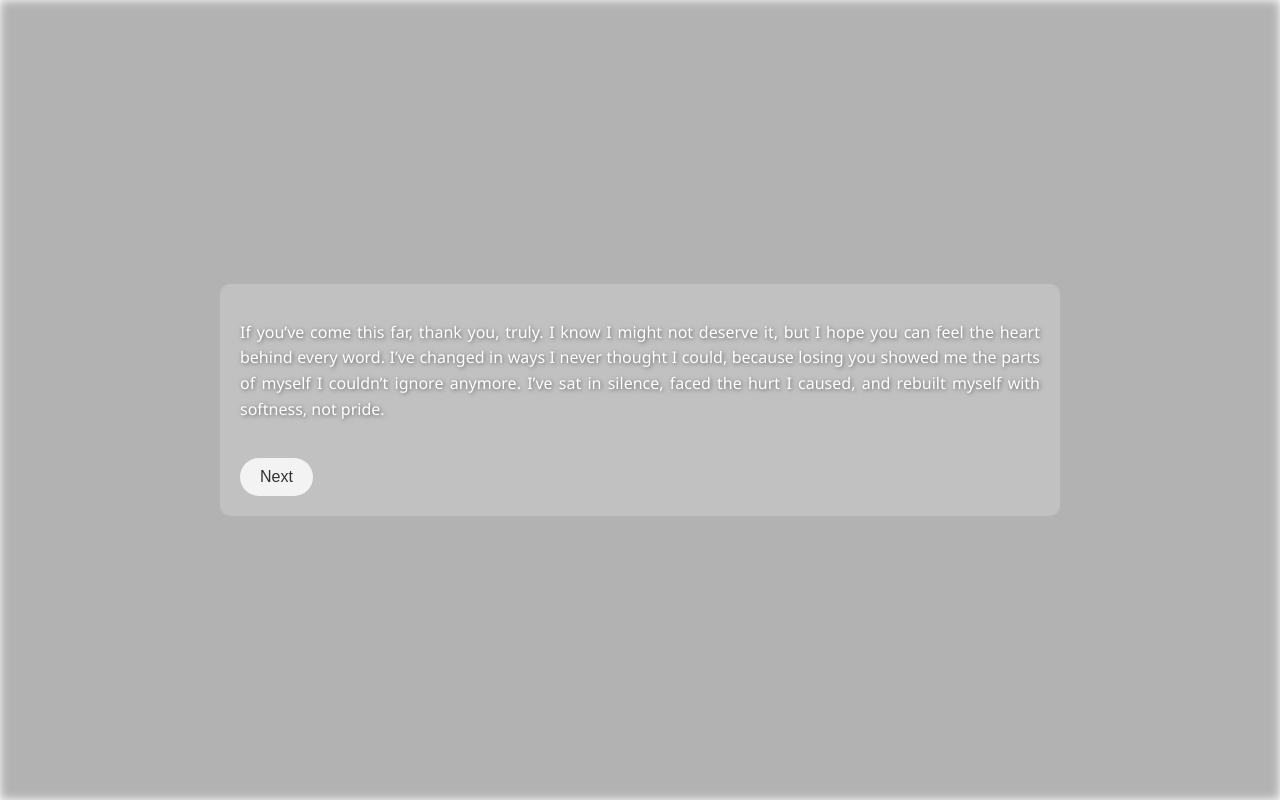
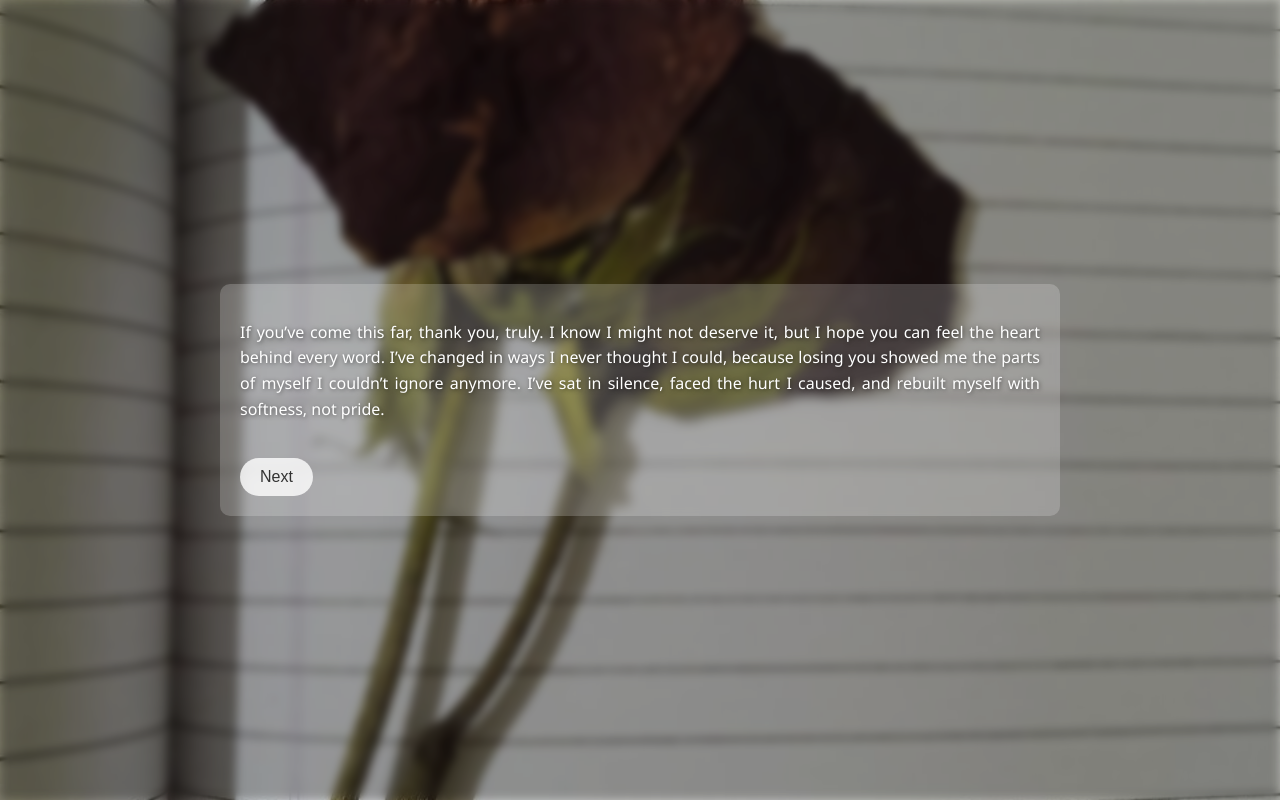
Before and after one commit to Hyper468/For-You, a website: page lastpage.html in a window 1280 px wide. Drawn offline with Linux system fonts and the light colour scheme.

Commit message:
Update lastpage.html

```diff
--- a/lastpage.html
+++ b/lastpage.html
@@ -8,7 +8,7 @@ body.background-blur {
   margin: 0;
   padding: 0;
   height: 100vh;
-  background: url('images/flowers.jpg') no-repeat center center/cover;
+  background: url('flowers.jpg') no-repeat center center/cover;
   position: relative;
   display: flex;
   align-items: center;
```
